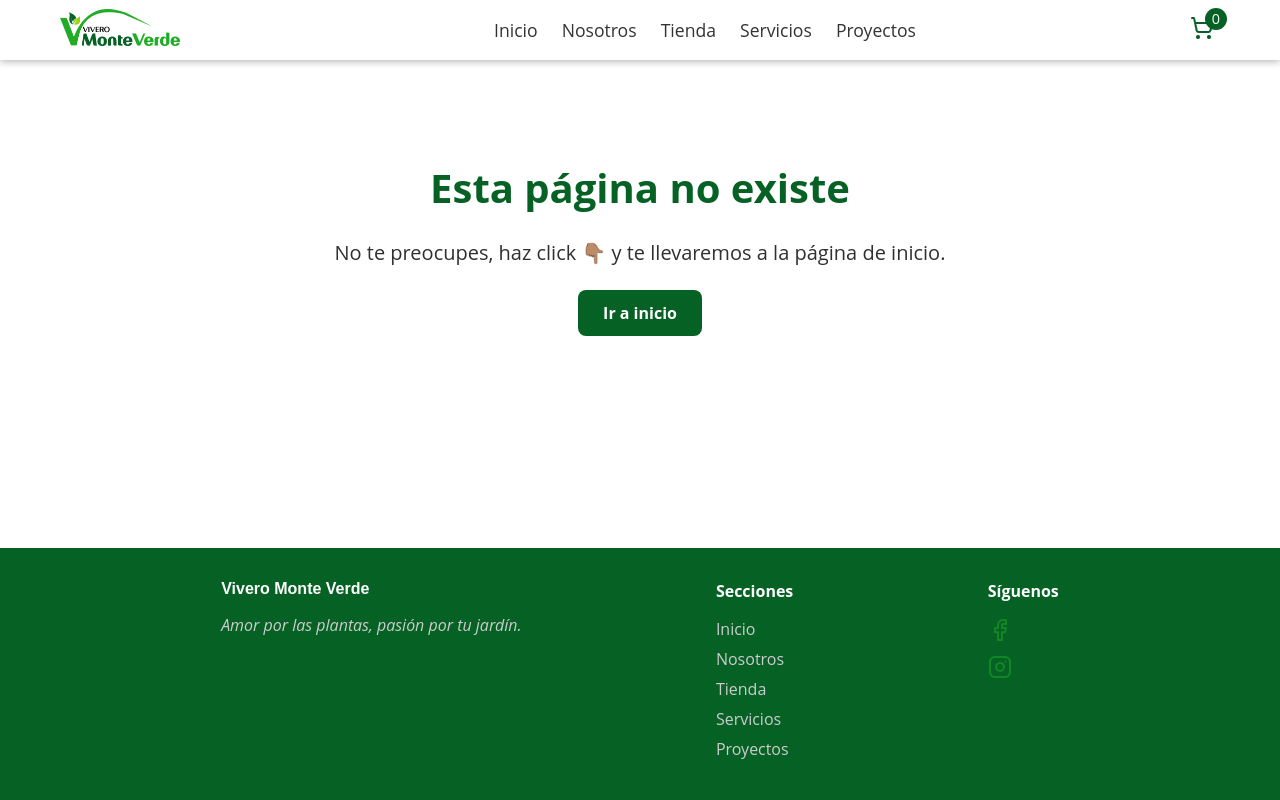
After one commit to nelsiton20/monte-verde, a Django app: template monte_verde/templates/404.html in a window 1280 px wide. The commit adds this page. Run offline with Django 5.2, Linux system fonts and the light colour scheme; the template is opened without the code that fills it, so the values that code supplies are empty.

Commit message:
versión antes de despliegue

```diff
--- a/monte_verde/monte_verde/urls.py
+++ b/monte_verde/monte_verde/urls.py
@@ -1,10 +1,13 @@
 from django.contrib import admin
 from django.urls import path, include
+from django.conf.urls import handler404
 
 from . import views
 
 from django.conf.urls.static import static
 from django.conf import settings
+
+handler404 = 'monte_verde.views.custom_page_not_found'
 
 urlpatterns = [
     path('admin/', admin.site.urls),
@@ -12,7 +15,7 @@ urlpatterns = [
     path('store/', include('store.urls')),
     path('about-us/', views.us_view, name='about_us'),
     path('services/', include('services.urls')),
-    path('projects/', views.projects, name='projects')
+    path('projects/', views.projects, name='projects'),
 ]
 
 if settings.DEBUG:
--- a/monte_verde/monte_verde/views.py
+++ b/monte_verde/monte_verde/views.py
@@ -18,3 +18,6 @@ def mail_check(request):
 
 def projects(request):
     return render(request, 'projects.html')
+
+def custom_page_not_found(request, exception=None):
+    return render(request, '404.html', status=404)
--- /dev/null
+++ b/monte_verde/static/css/404.css
@@ -0,0 +1,56 @@
+:root{
+    --verde-bosque: #056124;
+    --gris-oscuro: #303030;
+    --verde-menta: #20ac25;
+    --text-color: #555;
+}
+
+.redirect-container{
+    padding: 100px 20px;
+    text-align: center;
+    display: flex;
+    flex-direction: column;
+    align-items: center;
+    gap: 24px;
+}
+
+.redirect--title{
+    font-size: 2.5rem;
+    color: var(--verde-bosque);
+    font-weight: bold;
+}
+
+.redirect--content{
+    color: var(--gris-oscuro);
+    font-size: 1.25rem;
+}
+
+.redirect--button{
+    display: block;
+    border-radius: 8px;
+    border: none;
+    padding: 12px 25px;
+    font-size: 1rem;
+    background-color: var(--verde-bosque);
+    font-weight: bold;
+    transition: background-color .3s ease;
+    color: #fff;
+    text-decoration: none;
+}
+
+.redirect--button:hover{
+    cursor: pointer;
+    background-color: var(--verde-menta);
+}
+
+@media (max-width: 1000px){
+    .redirect--title{
+        font-size: 2rem;
+    }
+}
+
+@media (max-width: 500px){
+    .redirect--title{
+        font-size: 1.8rem;
+    }
+}
--- /dev/null
+++ b/monte_verde/templates/404.html
@@ -0,0 +1,12 @@
+{% extends 'base.html' %}
+
+{% load static %}
+{% block style %} {% static 'css/404.css' %} {% endblock %}
+
+{% block content %}
+<div class="redirect-container">
+    <p class="redirect--title">Esta página no existe</p>
+    <p class="redirect--content">No te preocupes, haz click 👇🏽 y te llevaremos a la página de inicio.</p>
+    <a class="redirect--button" href="{% url 'home' %}">Ir a inicio</a>
+</div>
+{% endblock %}
--- a/monte_verde/templates/base.html
+++ b/monte_verde/templates/base.html
@@ -17,6 +17,7 @@
     <meta name="viewport" content="width=device-width, initial-scale=1.0">
     <meta name="robots" content="index, follow">
     <meta name="description" content="{% block description %}{% endblock %}">
+    <link rel="icon" href="{% static 'img/favicon.png' %}" type="image/x-icon">
 </head>
 <body>
     <header class="header">
--- a/monte_verde/templates/inicio.html
+++ b/monte_verde/templates/inicio.html
@@ -37,7 +37,7 @@ En Vivero Monte Verde, encontrarás todo lo necesario para el cuidado y embellec
                 <div class="grid-container--item-container--title-container">
                     <h3>Orquídeas Phalaenopsis</h3>
                 </div>
-                <p>Elegantes y coloridas, añaden un toque de sofisticación a cualquier hogar</p>
+                <p>añaden un toque de sofisticación Elegantes y coloridas, a cualquier hogar cualquier</p>
                 <a>Ver detalles</a>
             </div>
         </div>
```
Also changed, not shown: monte_verde/monte_verde/settings.py (+5 -3 lines), monte_verde/static/img/favicon.png (added).
